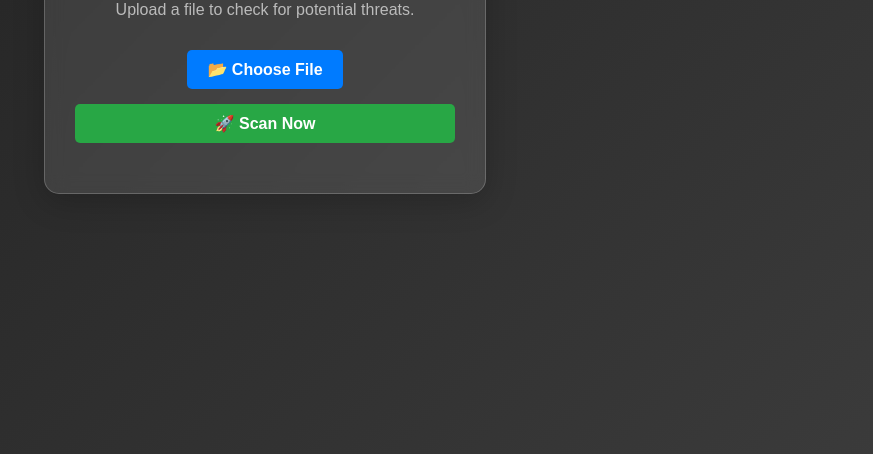
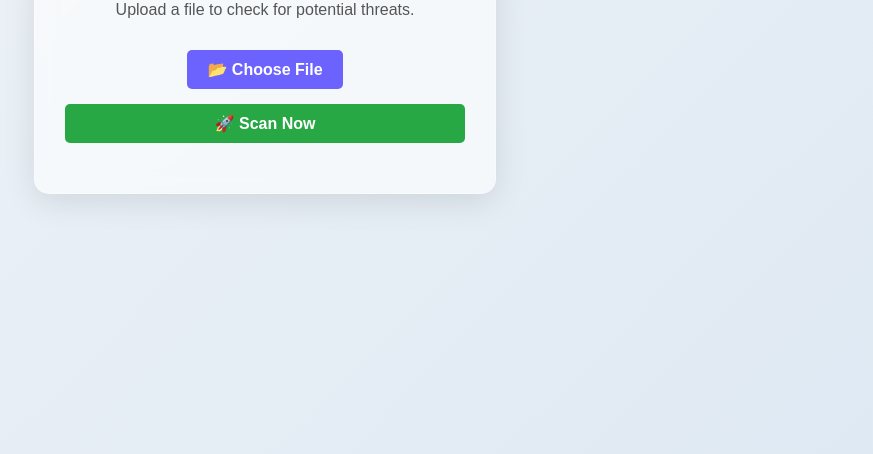
Before and after one commit to Angelodalde00/detection, a plain HTML site: page index.html in a window 1280 px wide. Shown: the part 346-800 px from the top of the page, without its empty margins (375-1248 px from the left). Drawn offline with Linux system fonts and the light colour scheme.

Commit message:
Added update on style

```diff
--- a/style.css
+++ b/style.css
@@ -4,28 +4,28 @@ body {
     justify-content: center;
     align-items: center;
     height: 100vh;
-    background: linear-gradient(135deg, #1e1e1e, #3b3b3b);
+    background: linear-gradient(135deg, #f0f4f8, #dfe9f3);
     margin: 0;
 }
 
 .container {
-    background: rgba(255, 255, 255, 0.1);
+    background: rgba(255, 255, 255, 0.6);
     padding: 30px;
     border-radius: 15px;
-    box-shadow: 0 8px 32px rgba(0, 0, 0, 0.2);
+    box-shadow: 0 8px 32px rgba(0, 0, 0, 0.1);
     text-align: center;
-    width: 380px;
+    width: 400px;
     backdrop-filter: blur(10px);
-    border: 1px solid rgba(255, 255, 255, 0.2);
+    border: 1px solid rgba(255, 255, 255, 0.3);
 }
 
 h1 {
     font-size: 22px;
-    color: #fff;
+    color: #333;
 }
 
 p {
-    color: #bbb;
+    color: #555;
 }
 
 input[type="file"] {
@@ -35,16 +35,17 @@ input[type="file"] {
 .custom-file-upload {
     display: inline-block;
     padding: 10px 20px;
-    background: #007bff;
+    background: #6c63ff;
     color: white;
     border-radius: 5px;
     cursor: pointer;
     margin-top: 15px;
     font-weight: bold;
+    transition: background 0.3s;
 }
 
 .custom-file-upload:hover {
-    background: #0056b3;
+    background: #554bd4;
 }
 
 .scan-button {
@@ -58,6 +59,7 @@ input[type="file"] {
     border-radius: 5px;
     cursor: pointer;
     font-weight: bold;
+    transition: background 0.3s;
 }
 
 .scan-button:hover {
@@ -66,7 +68,7 @@ input[type="file"] {
 
 .loading-container {
     width: 100%;
-    background: #444;
+    background: #ddd;
     border-radius: 5px;
     height: 8px;
     overflow: hidden;
@@ -77,7 +79,7 @@ input[type="file"] {
 .loading-bar {
     height: 100%;
     width: 0%;
-    background: #00ff00;
+    background: #00bfa5;
     transition: width 2s;
 }
 
@@ -85,5 +87,5 @@ input[type="file"] {
     margin-top: 20px;
     font-weight: bold;
     font-size: 16px;
-    color: #fff;
+    color: #333;
 }
```
